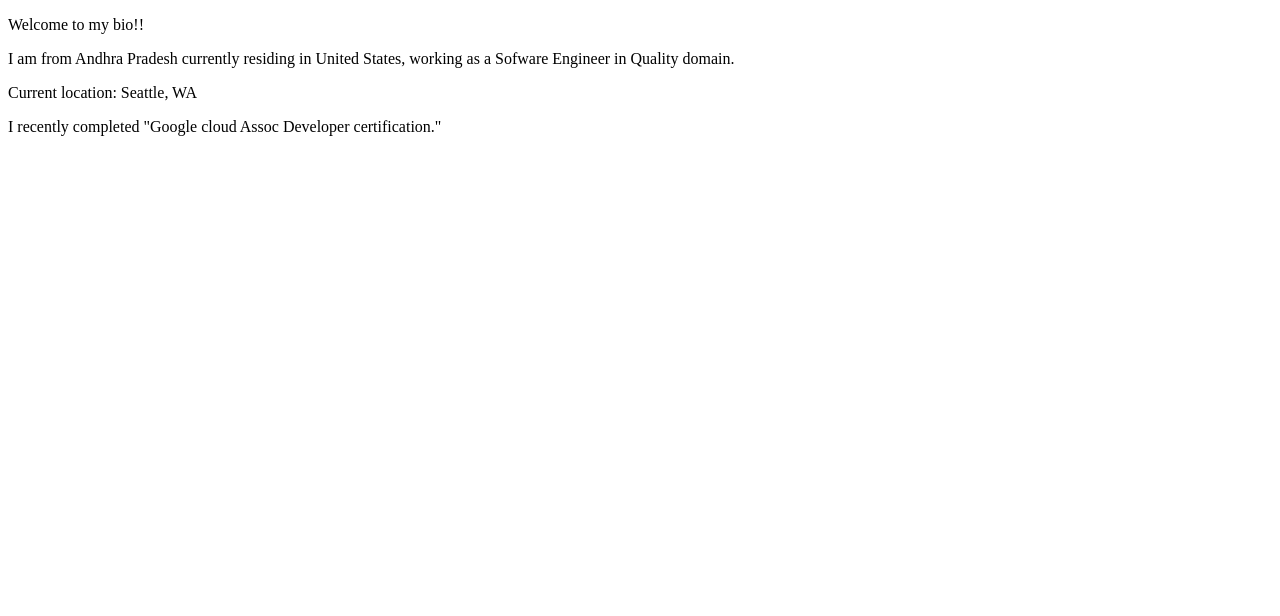
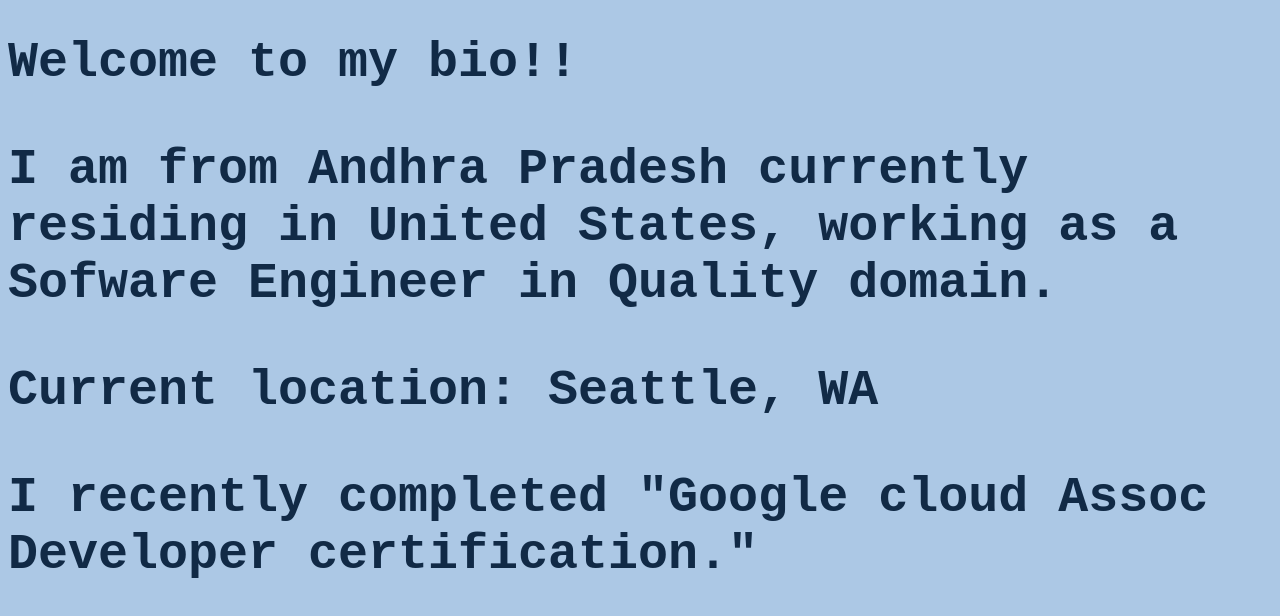
Before and after one commit to rgopav/revanth, a plain HTML site: page index.html in a window 1280 px wide. Drawn offline with Linux system fonts and the light colour scheme.

Commit message:
add initial css file

```diff
--- a/index.html
+++ b/index.html
@@ -1,11 +1,12 @@
 <!DOCTYPE html>
 <html>
   <head>
-    <title>Revanth bio</title>
+    <link rel="stylesheet" href="style.css"/>
+    <!-- <title>Revanth bio</title> -->
   </head>
 
   <body>
-    <p>Welcome to my bio!!</p>
+    <h1>Welcome to my bio!!<h1>
     <div>
       <p>I am from Andhra Pradesh currently residing in United States, working as a Sofware Engineer in Quality domain.</p>
       <p>Current location: Seattle, WA</p>
--- /dev/null
+++ b/style.css
@@ -0,0 +1,8 @@
+body {
+    background-color: #ACC8E5;
+    color: #112A46;
+    font-family: 'Courier New', Courier, monospace;
+    font-size: 25px;
+    /* font-weight: bold; */
+    text-align: left;
+}
```
